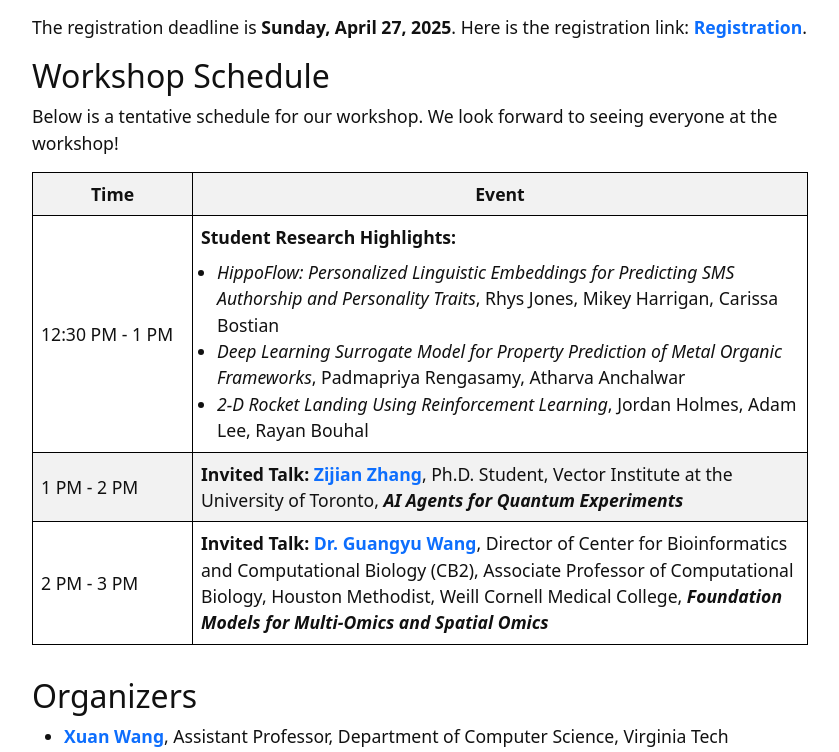
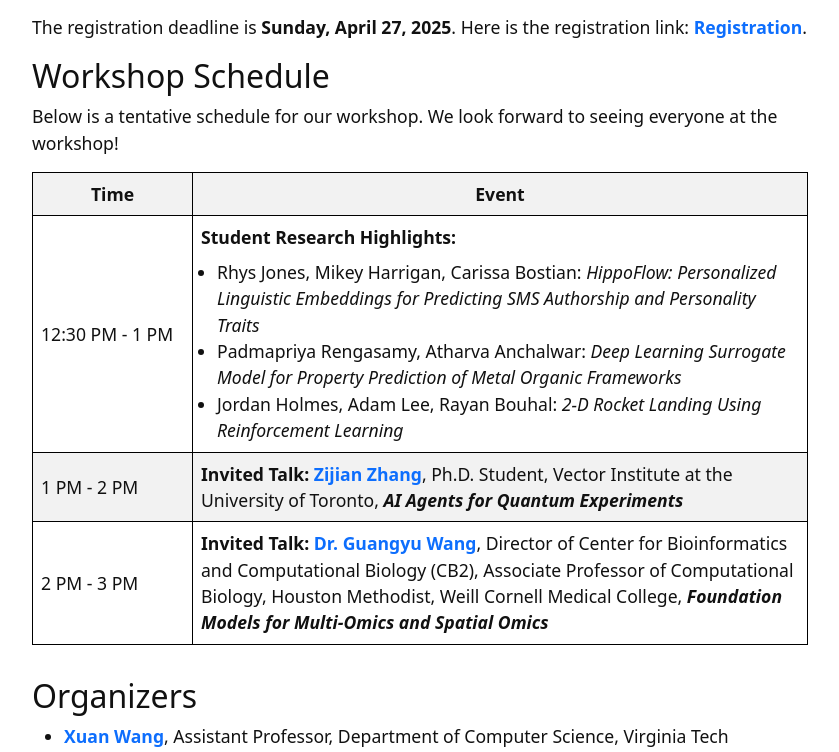
Before and after one commit to xuanwang91/2025-cci-workshop, a Jekyll site: the page built from index.md, in a window 1280 px wide and 900 px high, scrolled down 788 px, cut to the strip 0-752 px from the top of the window. Shown: the whole strip, without its empty margins (220-1059 px from the left). Built offline with Jekyll 4.4.1, drawn with Linux system fonts in a browser that asks for light colours.

```diff
--- a/index.md
+++ b/index.md
@@ -47,9 +47,9 @@ Below is a tentative schedule for our workshop. We look forward to seeing everyo
       <td style="border: 1px solid black; padding: 8px;">
         <b>Student Research Highlights:</b>
         <ul style="margin: 8px 0 0 16px; padding-left: 0;">
-          <li><i>HippoFlow: Personalized Linguistic Embeddings for Predicting SMS Authorship and Personality Traits</i>, Rhys Jones, Mikey Harrigan, Carissa Bostian</li>
-          <li><i>Deep Learning Surrogate Model for Property Prediction of Metal Organic Frameworks</i>, Padmapriya Rengasamy, Atharva Anchalwar</li>
-          <li><i>2-D Rocket Landing Using Reinforcement Learning</i>, Jordan Holmes, Adam Lee, Rayan Bouhal</li>
+          <li>Rhys Jones, Mikey Harrigan, Carissa Bostian: <i>HippoFlow: Personalized Linguistic Embeddings for Predicting SMS Authorship and Personality Traits</i></li>
+          <li>Padmapriya Rengasamy, Atharva Anchalwar: <i>Deep Learning Surrogate Model for Property Prediction of Metal Organic Frameworks</i></li>
+          <li>Jordan Holmes, Adam Lee, Rayan Bouhal: <i>2-D Rocket Landing Using Reinforcement Learning</i></li>
         </ul>
       </td>
     </tr>
```
